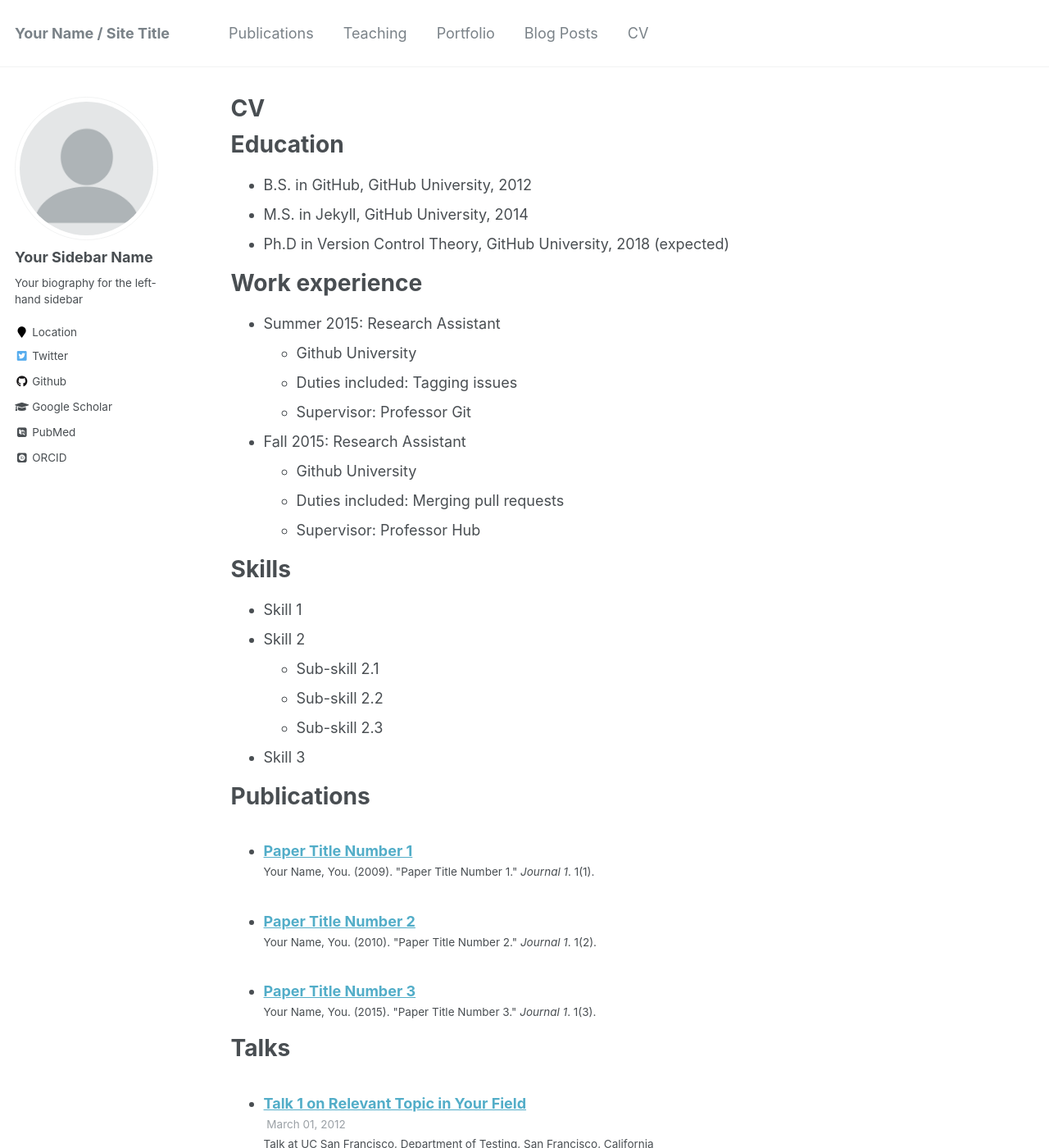
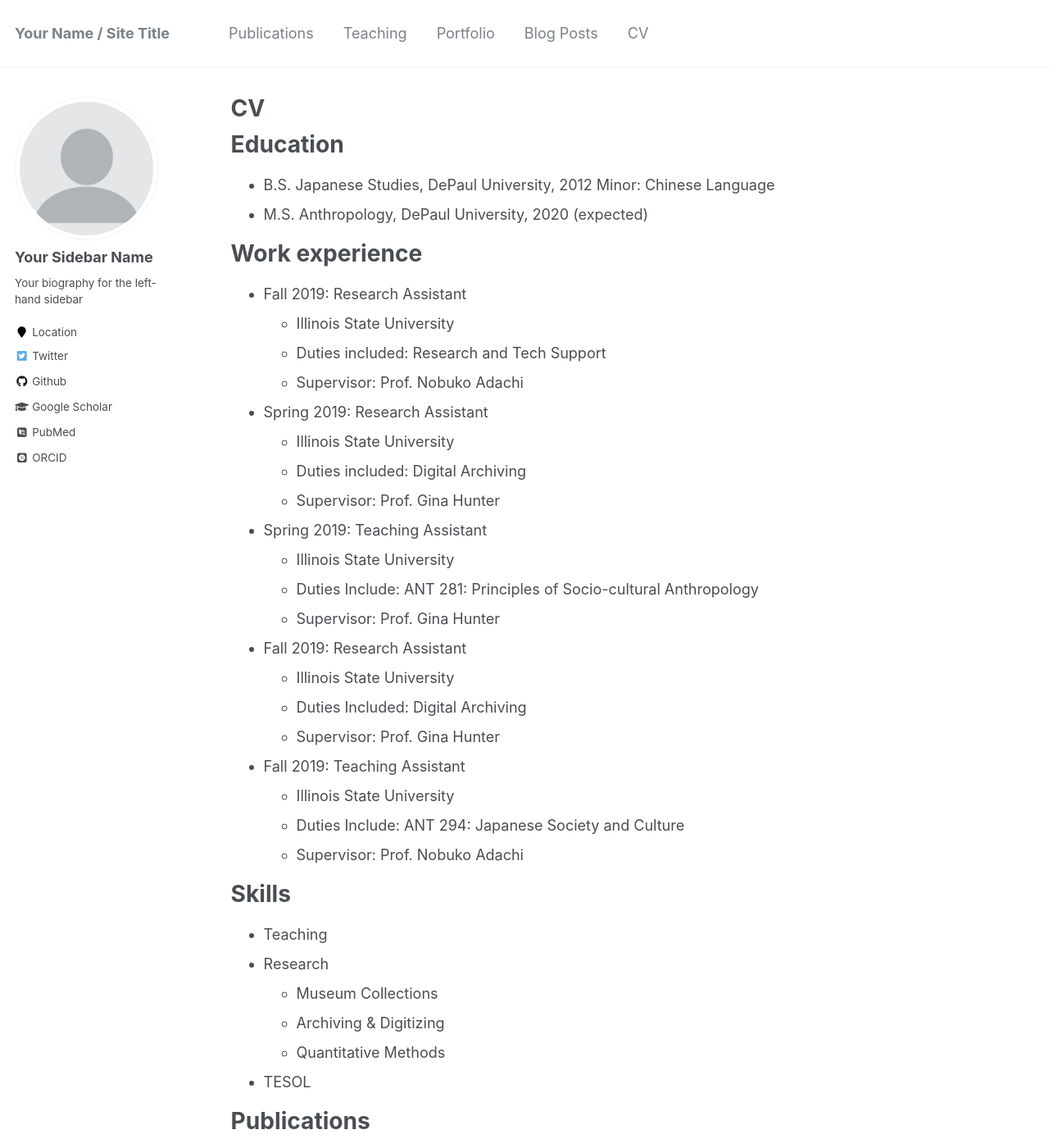
Before and after one commit to denavioushoover/denavioushoover, a Jekyll site: the page built from _pages/cv.md, in a window 1280 px wide and 1400 px high. Shown: the whole window at 82% size. Built offline with Jekyll 4.4.1, drawn with Linux system fonts in a browser that asks for light colours; some web fonts are replaced; some of the changed text lies outside the part shown.

Commit message:
Update cv.md

```diff
--- a/_pages/cv.md
+++ b/_pages/cv.md
@@ -11,30 +11,45 @@ redirect_from:
 
 Education
 ======
-* B.S. in GitHub, GitHub University, 2012
-* M.S. in Jekyll, GitHub University, 2014
-* Ph.D in Version Control Theory, GitHub University, 2018 (expected)
+* B.S. Japanese Studies, DePaul University, 2012
+    Minor: Chinese Language
+* M.S. Anthropology, DePaul University, 2020 (expected)
 
 Work experience
 ======
-* Summer 2015: Research Assistant
-  * Github University
-  * Duties included: Tagging issues
-  * Supervisor: Professor Git
+* Fall 2019: Research Assistant
+  * Illinois State University
+  * Duties included: Research and Tech Support
+  * Supervisor: Prof. Nobuko Adachi
 
-* Fall 2015: Research Assistant
-  * Github University
-  * Duties included: Merging pull requests
-  * Supervisor: Professor Hub
+* Spring 2019: Research Assistant
+  * Illinois State University
+  * Duties included: Digital Archiving
+  * Supervisor: Prof. Gina Hunter
+
+* Spring 2019: Teaching Assistant
+  * Illinois State University
+  * Duties Include: ANT 281: Principles of Socio-cultural Anthropology
+  * Supervisor: Prof. Gina Hunter
+
+* Fall 2019: Research Assistant
+  * Illinois State University
+  * Duties Included: Digital Archiving
+  * Supervisor: Prof. Gina Hunter
+
+* Fall 2019: Teaching Assistant
+  * Illinois State University
+  * Duties Include: ANT 294: Japanese Society and Culture
+  * Supervisor: Prof. Nobuko Adachi
 
 Skills
 ======
-* Skill 1
-* Skill 2
-  * Sub-skill 2.1
-  * Sub-skill 2.2
-  * Sub-skill 2.3
-* Skill 3
+* Teaching
+* Research
+  * Museum Collections
+  * Archiving & Digitizing
+  * Quantitative Methods
+* TESOL
 
 Publications
 ======
@@ -56,4 +71,6 @@ Teaching
 
 Service and leadership
 ======
-* Currently signed in to 43 different slack teams
+* The Immigration Project
+  * Digital Archives Intern
+  * Duties Included: Digitization & Systems
```
